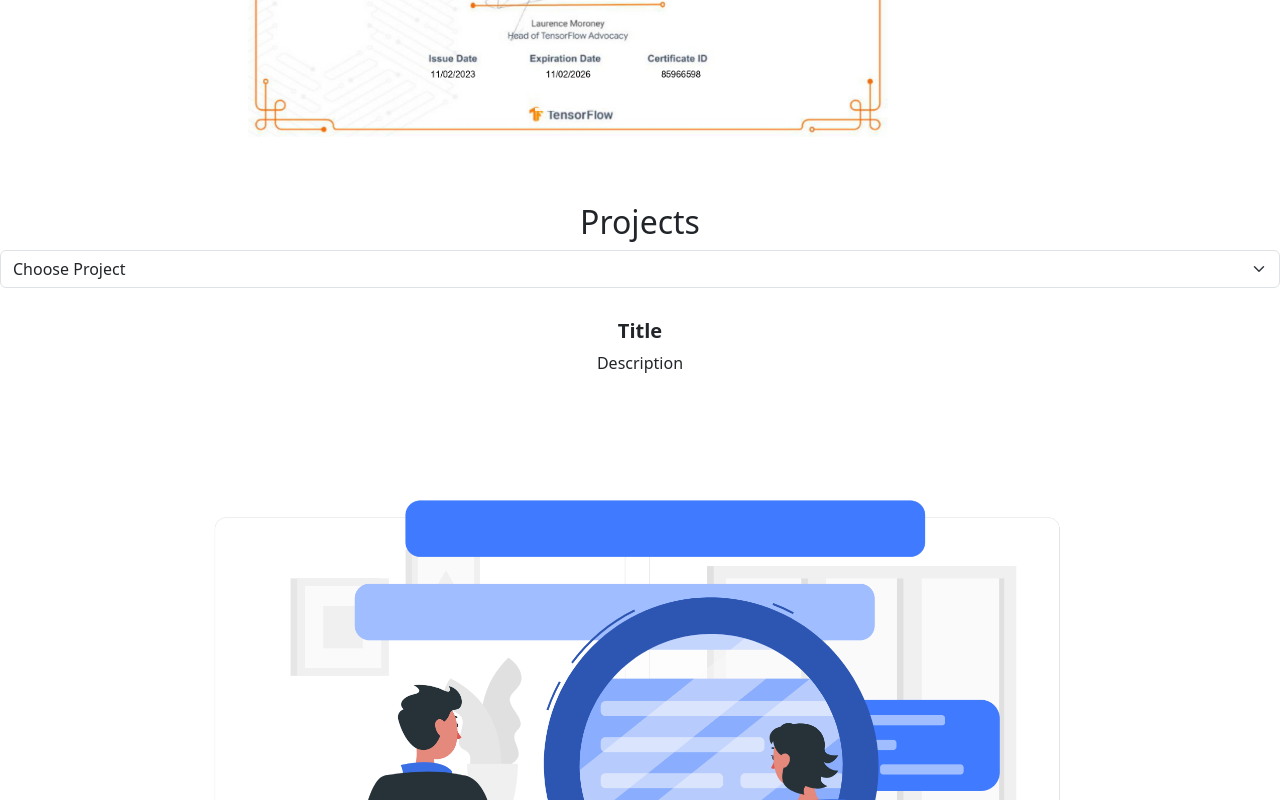
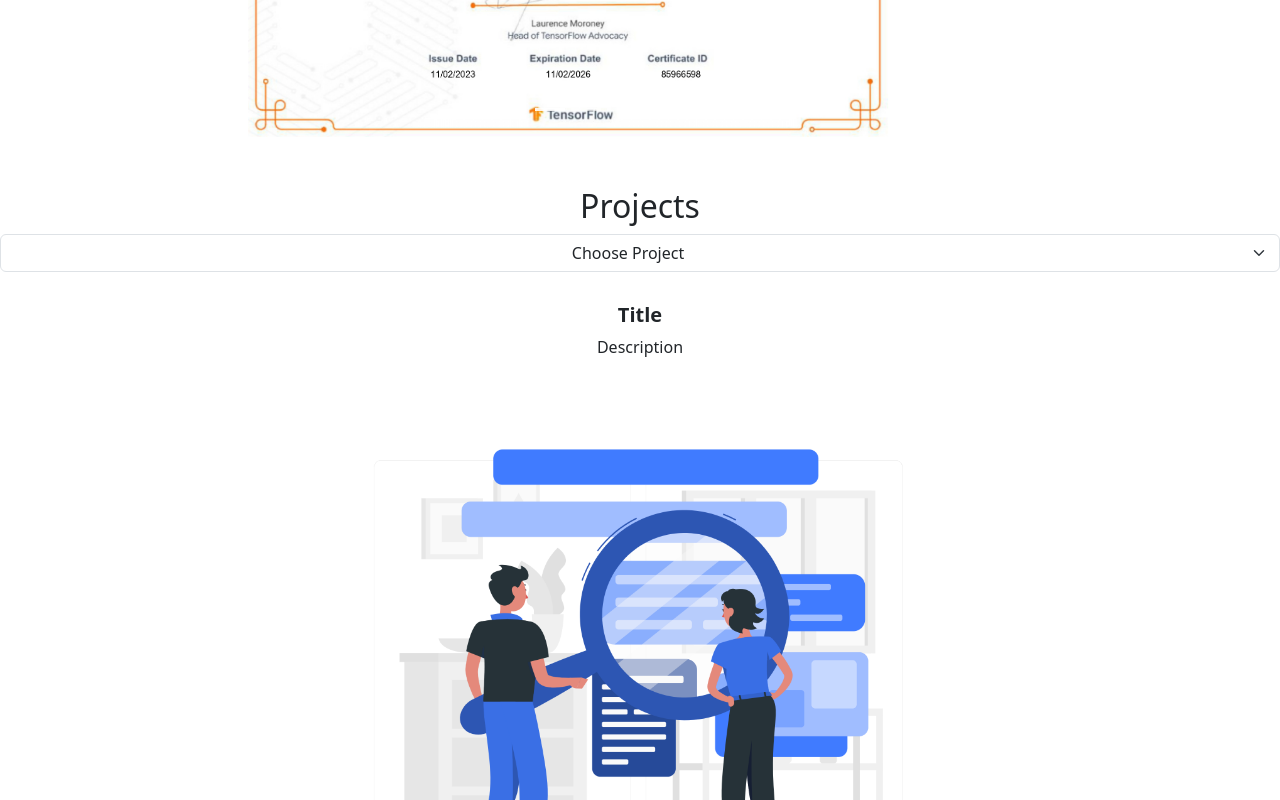
Before and after one commit to Ribhanhadyan/ribhanhadyan, a plain HTML site: page index.html in a window 1280 px wide. Shown: the part 1120-1920 px from the top of the page. Drawn offline with Linux system fonts and the light colour scheme.

Commit message:
Text center "Choose Project"

```diff
--- a/index.html
+++ b/index.html
@@ -107,15 +107,15 @@
             <h2>Projects</h2>
         </div>
         <div class="row">
-          <select class="form-select" id="project-select">
+          <select class="form-select text-center" id="project-select">
               <option selected disabled>Choose Project</option>
               <option disabled>- Lecture Projects -</option>
-              <option value="lp1">1. Administration Hospital Program </option>
-              <option value="lp2">2. Air Traffic Control Simulation</option>
+              <option value="lp1">Administration Hospital Program </option>
+              <option value="lp2">Air Traffic Control Simulation</option>
               <option disabled>- Others Projects -</option>
-              <option value="op1">1. LiFit</option>
-              <option value="op2">2. eksporinaja.id</option>
-              <option value="img/0330.gif">3. PGAS Stock Prediction</option>
+              <option value="op1">LiFit</option>
+              <option value="op2">eksporinaja.id</option>
+              <option value="img/0330.gif">PGAS Stock Prediction</option>
           </select>
           <p style="margin-top: 15px;">
               <h5><b id="title_project">Title</b></h5>
@@ -126,7 +126,7 @@
         </div>
         <div class="row">
           <div id="project-content" class="text-center">
-              <img id="project-image" src="img/project/Search-rafiki.png" class="rounded mx-auto d-block" width="80%" >
+              <img id="project-image" src="img/project/Search-rafiki.png" class="rounded mx-auto" width="50%" >
           </div>
         </div>
       </div>
--- a/style.css
+++ b/style.css
@@ -4,7 +4,3 @@
 #about {
   padding-top: 3rem;
 }
-
-#projects {
-  padding-top: 1rem;
-}
```
